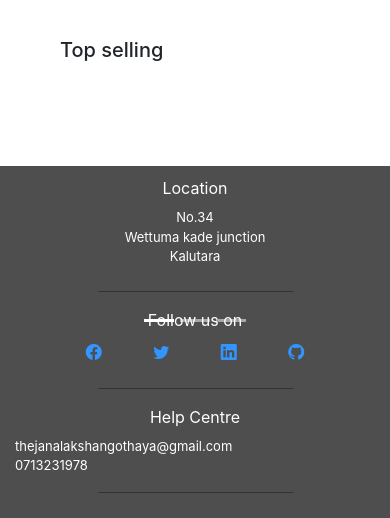
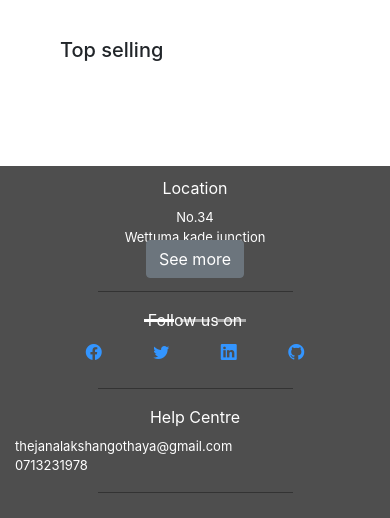
Before and after one commit to symfony215/awesome-PHP-libraries, a PHP site: page /home.php in a window 390 px wide. Shown: the part 318-836 px from the top of the page. Run offline with PHP 8.4, Linux system fonts and the light colour scheme; data that the repository does not hold is empty; some libraries are stand-ins or nearby versions.

Commit message:
nothing new

```diff
--- a/About_Us.html
+++ b/About_Us.html
@@ -45,7 +45,7 @@
                 </div>
                 <div class="col-sm-6">
                     <div class="card">
-                        <img src="books.jpg" class="img-fluid" alt="books">
+                        <img src="image/books.jpg" class="img-fluid" alt="books">
                     </div>
                 </div>
             </div>
--- a/home.php
+++ b/home.php
@@ -32,7 +32,7 @@
             <div class="carousel-inner">
                 <div class="carousel-item active">
                     <img src="Image/HomeImage!.jpg" class="d-block w-100" alt="Image">
-                    <div id="slide-show-btn" class="carousel-caption d-none d-md-block">
+                    <div id="slide-show-btn" class="carousel-caption ">
                         <button type="button" class="btn btn-secondary">See more</button>
                     </div>
                 </div>
```
